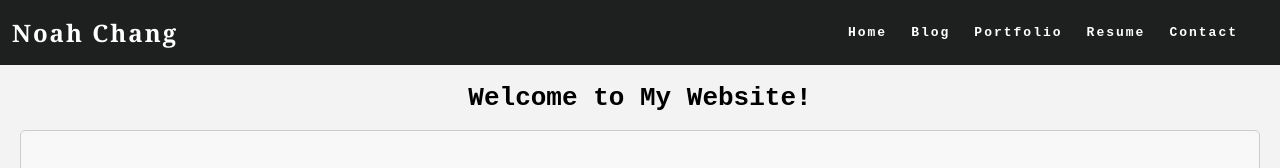
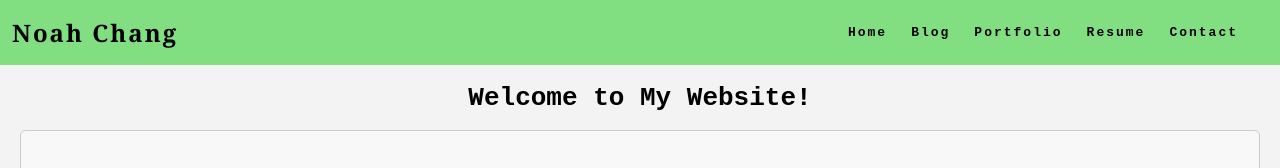
Before and after one commit to heightmatters/heightmatters.github.io, a plain HTML site: page index.html in a window 1280 px wide. Shown: the top 168 px of the page. Drawn offline with Linux system fonts and the light colour scheme.

Commit message:
feat: changed styles.css

```diff
--- a/styles.css
+++ b/styles.css
@@ -34,7 +34,7 @@ body {
   align-items: center;
   text-align: center;
 
-  background-color: var(--cg-black);
+  background-color: rgb(129, 223, 129);
   color: var(--cg-white);
   padding: 0px 0px;
 
@@ -54,7 +54,7 @@ body {
 }
 
 .navbar a {
-  color: var(--cg-white);
+  color: black;
   font-weight: bold;
   margin: 0 12px;
   text-decoration: none;
@@ -64,7 +64,7 @@ body {
 }
 
 .navbar a:hover {
-  color: var(--cg-blue);
+  color: rgb(255, 0, 195);
   text-decoration: underline;
 }
 
```
